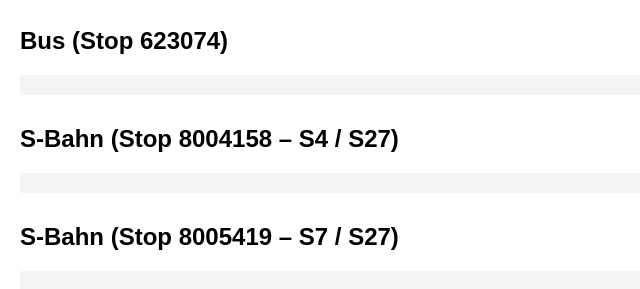
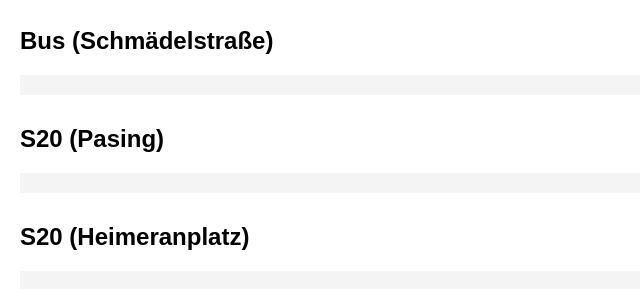
Before and after one commit to janKuefner/MVG, a plain HTML site: page index.html in a window 1280 px wide. Shown: the part 61-350 px from the top of the page, without its empty margins (0-640 px from the left). Drawn offline with Linux system fonts and the light colour scheme; no server answers.

Commit message:
Add files via upload

```diff
--- a/index.html
+++ b/index.html
@@ -22,13 +22,13 @@
 
   <h1>Abfahrten (nächste 120 Minuten)</h1>
 
-  <h2>Bus (Stop 623074)</h2>
+  <h2>Bus (Schmädelstraße)</h2>
   <pre id="bus"></pre>
 
-  <h2>S-Bahn (Stop 8004158 – S4 / S27)</h2>
+  <h2>S20 (Pasing)</h2>
   <pre id="sbahn1"></pre>
 
-  <h2>S-Bahn (Stop 8005419 – S7 / S27)</h2>
+  <h2>S20 (Heimeranplatz)</h2>
   <pre id="sbahn2"></pre>
 
   <script src="script.js"></script>
--- a/script.js
+++ b/script.js
@@ -38,16 +38,16 @@ loadDepartures(
   true                // "Bus " entfernen
 );
 
-// 2) S4 / S27 – Stop 8004158
+// 2) S4 / S20 – Stop 8004158
 loadDepartures(
   "https://v6.db.transport.rest/stops/8004158/departures?duration=120",
-  dep => dep.line.name === "S4" || dep.line.name === "S27",
+  dep => dep.line.name === "S4" || dep.line.name === "S20",
   "sbahn1"
 );
 
-// 3) S7 / S27 – Stop 8005419
+// 3) S7 / S20 – Stop 8005419
 loadDepartures(
   "https://v6.db.transport.rest/stops/8005419/departures?duration=120",
-  dep => dep.line.name === "S7" || dep.line.name === "S27",
+  dep => dep.line.name === "S7" || dep.line.name === "S20",
   "sbahn2"
 );
```
